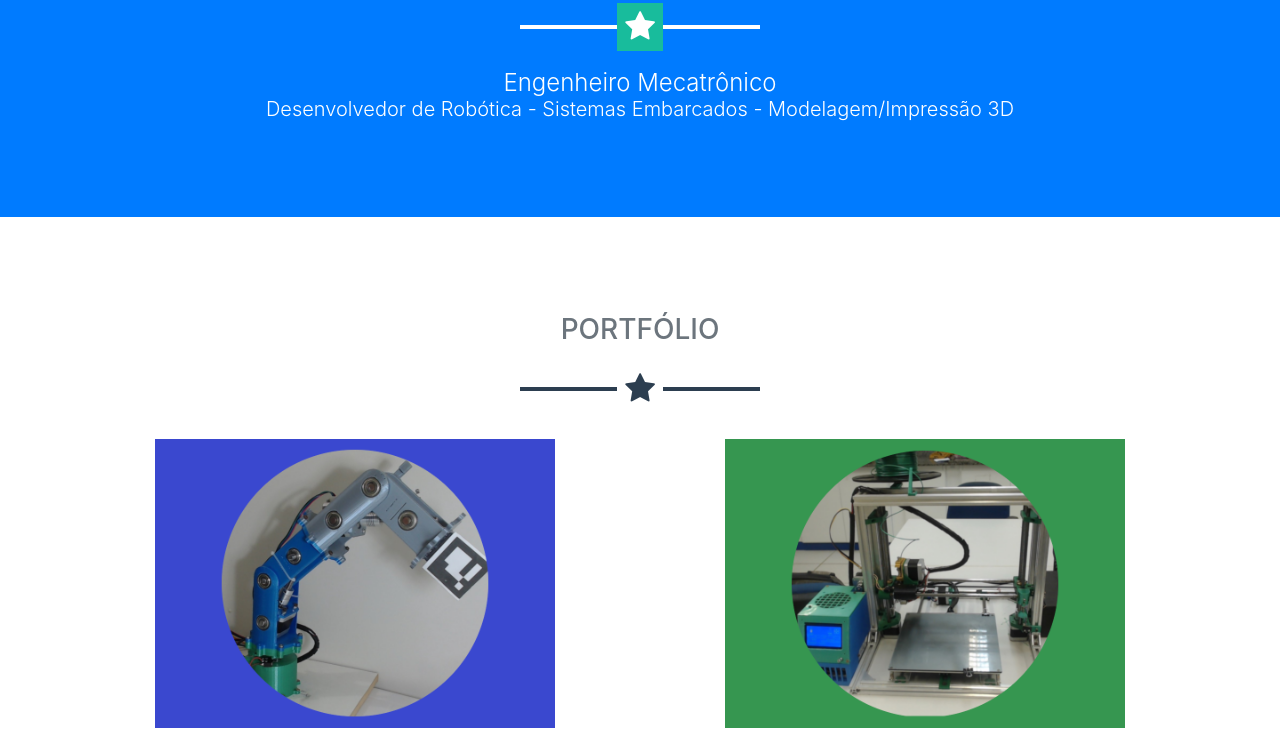
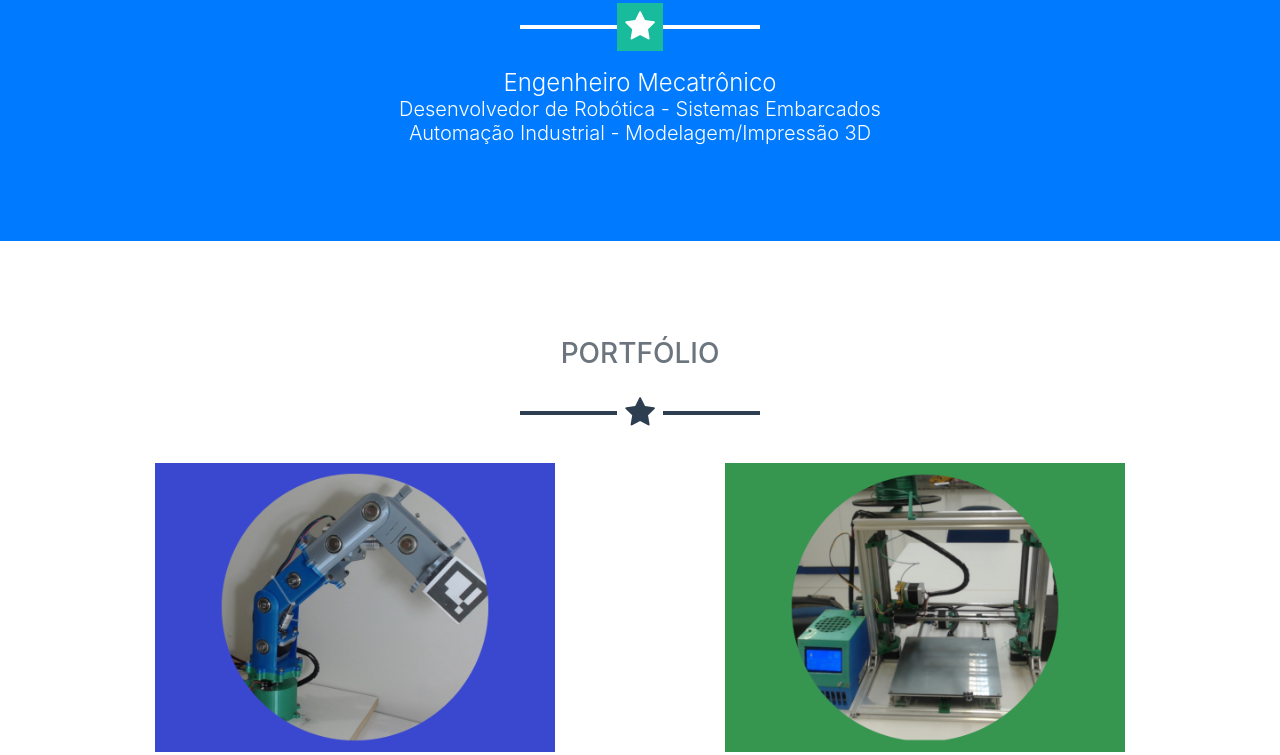
Before and after one commit to WKossmann/wkossmann.github.io, a website with bundled scripts: page index.html in a window 1280 px wide. Shown: the part 649-1404 px from the top of the page. Built offline with nearby package versions, Linux system fonts and the light colour scheme.

Commit message:
Update index.html

```diff
--- a/index.html
+++ b/index.html
@@ -60,7 +60,8 @@
         <h2 class="font-weight-light mb-0">WILLIAN KOSSMANN DA SILVA</h1>
         <hr class="star-light">
         <h4 class="font-weight-light mb-0">Engenheiro Mecatrônico</h2>
-        <h5 class="font-weight-light mb-0">Desenvolvedor de Robótica - Sistemas Embarcados - Modelagem/Impressão 3D</h2>
+        <h5 class="font-weight-light mb-0">Desenvolvedor de Robótica - Sistemas Embarcados</h2>
+        <h5 class="font-weight-light mb-0">Automação Industrial - Modelagem/Impressão 3D</h2>
       </div>
     </header>
 
@@ -148,7 +149,7 @@
         <hr class="star-light mb-5">
         <div class="row">
           <div class="col-lg-4 ml-auto">
-            <p class="lead">Engenheiro Mecatrônico formado na Universidade Federal do Rio Grande do Norte (UFRN). Possuo conhecimento nas linguagens de programação C++, Java e Python. </p>
+            <p class="lead">Engenheiro Mecatrônico formado na Universidade Federal do Rio Grande do Norte (UFRN). Possuo conhecimento em Automação Industrial e nas linguagens de programação C++, Java e Python. </p>
           </div>
           <div class="col-lg-4 mr-auto">
             <p class="lead">Tenho experiencia na área de robótica, sistemas embarcados, projetos desenhados em CAD, impressão 3D.
```
